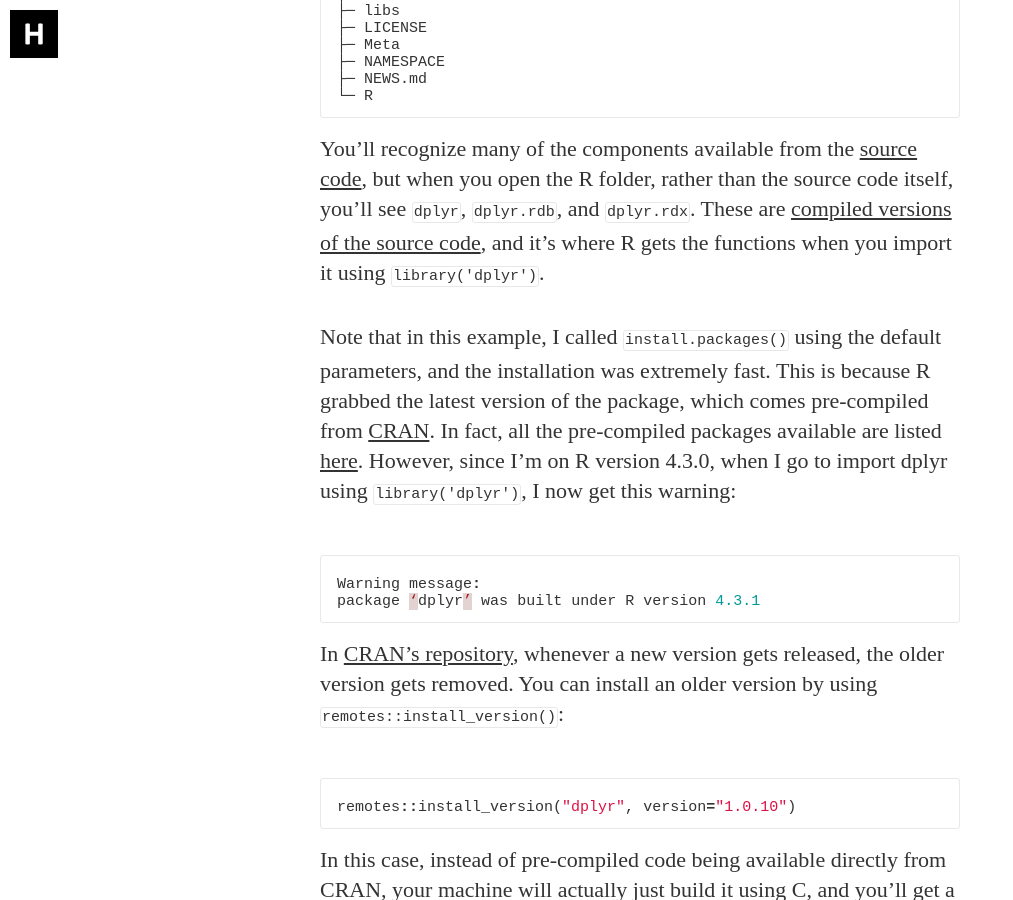
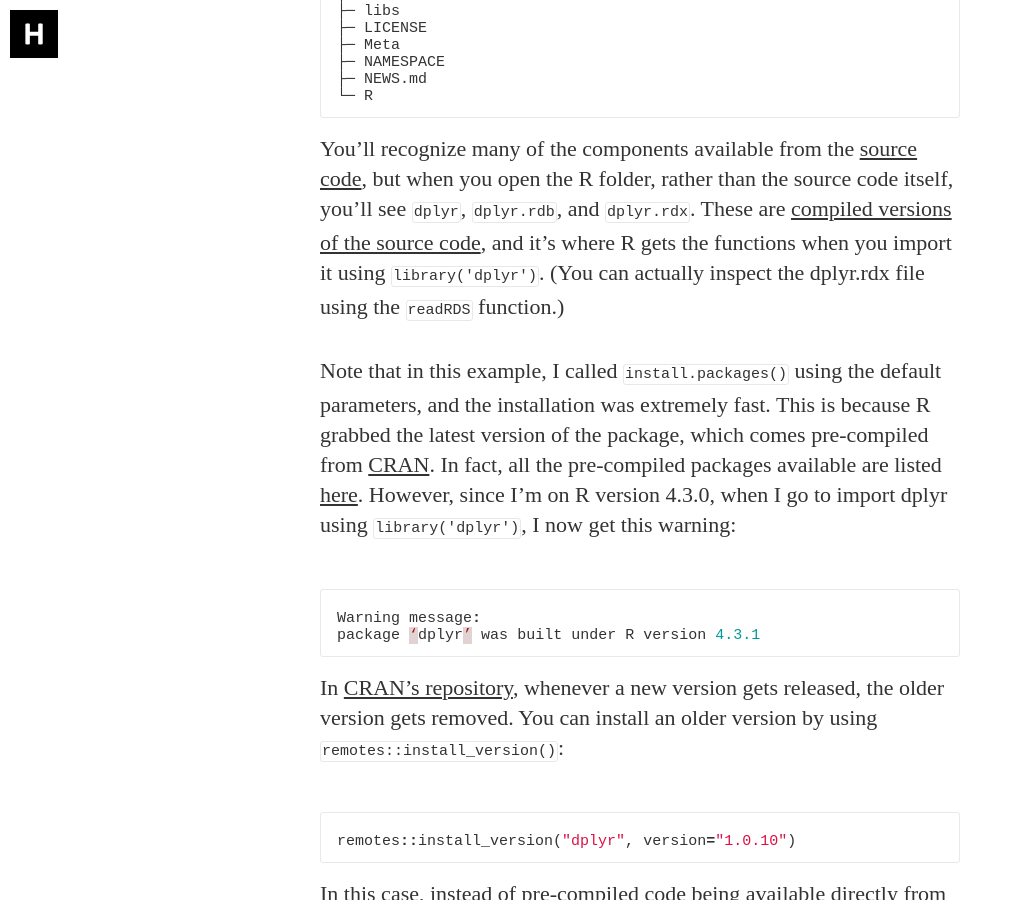
Before and after one commit to harrisonized/harrisonized.github.io, a Jekyll site: the page built from _posts/2024-03-18-managing-packages-in-r.md, in a window 1280 px wide and 900 px high, scrolled down 3720 px. Shown: the whole window, without its empty margins (0-1013 px from the left). Built offline with Jekyll 4.4.1, drawn with Linux system fonts in a browser that asks for light colours; nearby versions of some CDN libraries; some web fonts are replaced.

Commit message:
reference

````diff
--- a/_posts/2024-03-18-managing-packages-in-r.md
+++ b/_posts/2024-03-18-managing-packages-in-r.md
@@ -72,7 +72,7 @@
 └─ R
 ```
 
-You'll recognize many of the components available from the [source code](https://github.com/tidyverse/dplyr), but when you open the R folder, rather than the source code itself, you'll see `dplyr`, `dplyr.rdb`, and `dplyr.rdx`. These are [compiled versions of the source code](https://reproducible-builds.org/news/2017/05/03/reproduciing-r-packages/), and it's where R gets the functions when you import it using `library('dplyr')`.
+You'll recognize many of the components available from the [source code](https://github.com/tidyverse/dplyr), but when you open the R folder, rather than the source code itself, you'll see `dplyr`, `dplyr.rdb`, and `dplyr.rdx`. These are [compiled versions of the source code](https://cran.r-project.org/doc/manuals/r-release/R-ints.html#Lazy-loading-1), and it's where R gets the functions when you import it using `library('dplyr')`. (You can actually inspect the dplyr.rdx file using the `readRDS` function.)
 
 Note that in this example, I called `install.packages()` using the default parameters, and the installation was extremely fast. This is because R grabbed the latest version of the package, which comes pre-compiled from [CRAN](https://cran.r-project.org/). In fact, all the pre-compiled packages available are listed [here](https://cran.rstudio.com/bin/macosx/big-sur-arm64/contrib/4.3/). However, since I'm on R version 4.3.0, when I go to import dplyr using `library('dplyr')`, I now get this warning:
 
````
